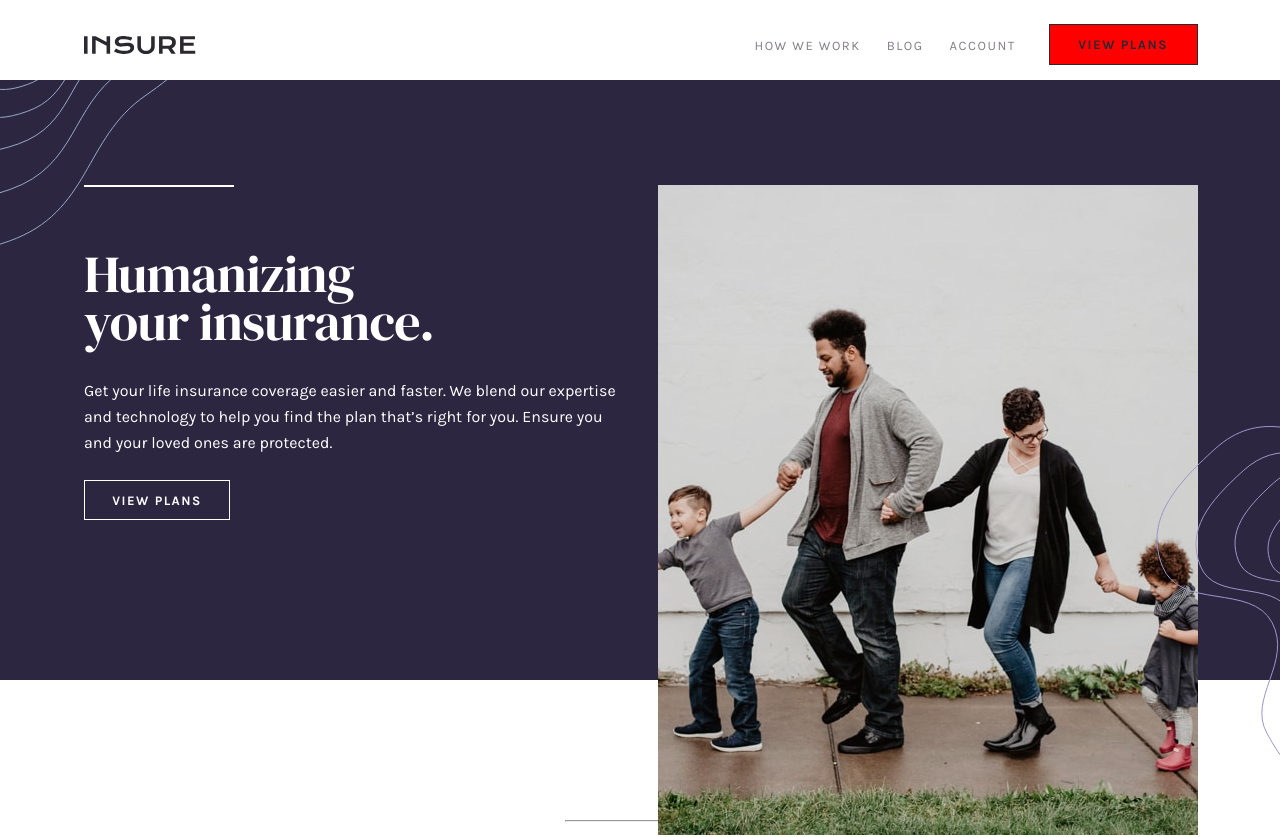
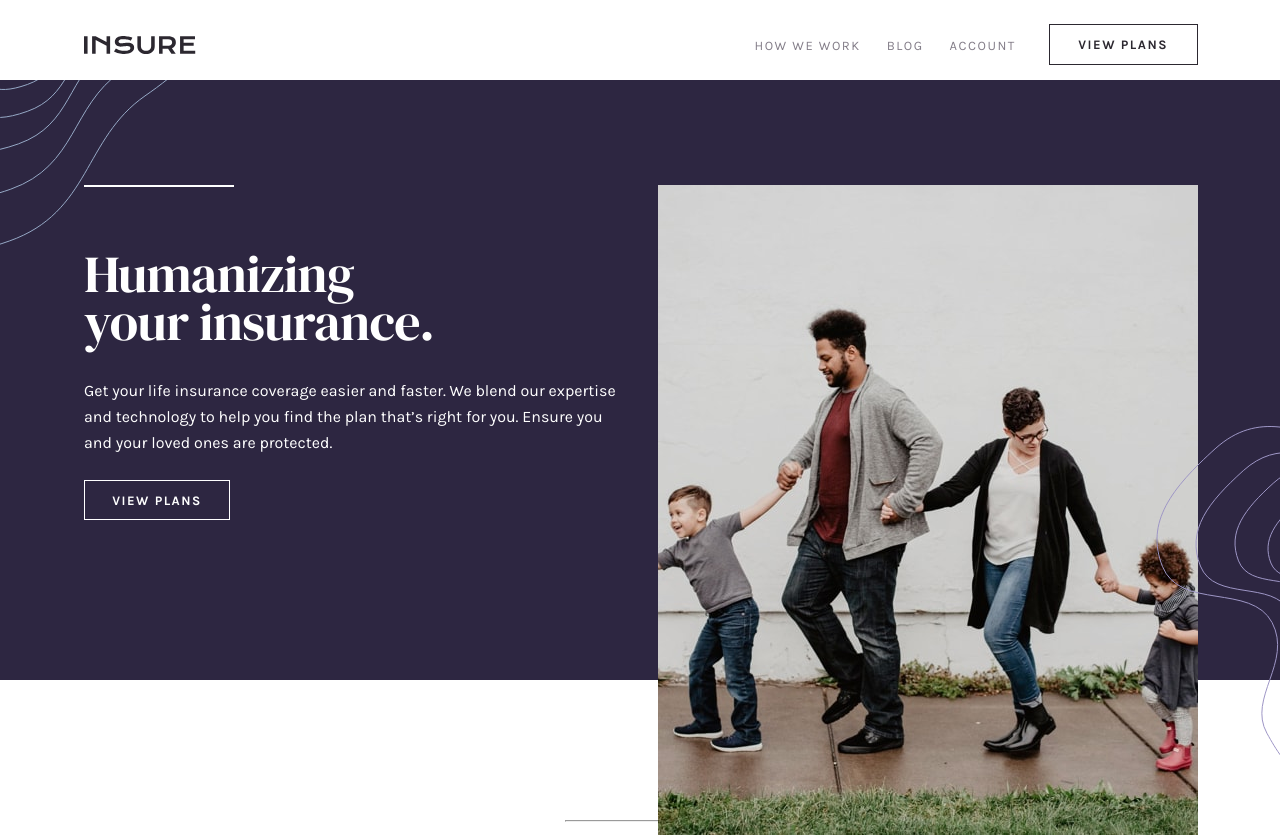
Before and after one commit to aryan2000sp/Insure_Webpage, a React (Create React App) app: page / in a window 1280 px wide. Shown: the top 837 px of the page. Built offline with nearby package versions, Linux system fonts and the light colour scheme.

Commit message:
Something

```diff
--- a/src/scss/_header.scss
+++ b/src/scss/_header.scss
@@ -40,7 +40,7 @@
       color: #2c2830;
       line-height: 15.2px;
       letter-spacing: 1.5px;
-      background-color: red;
+      background-color: #fff;
       border: 1.5px solid #2c2830;
 
       &:hover {
```
